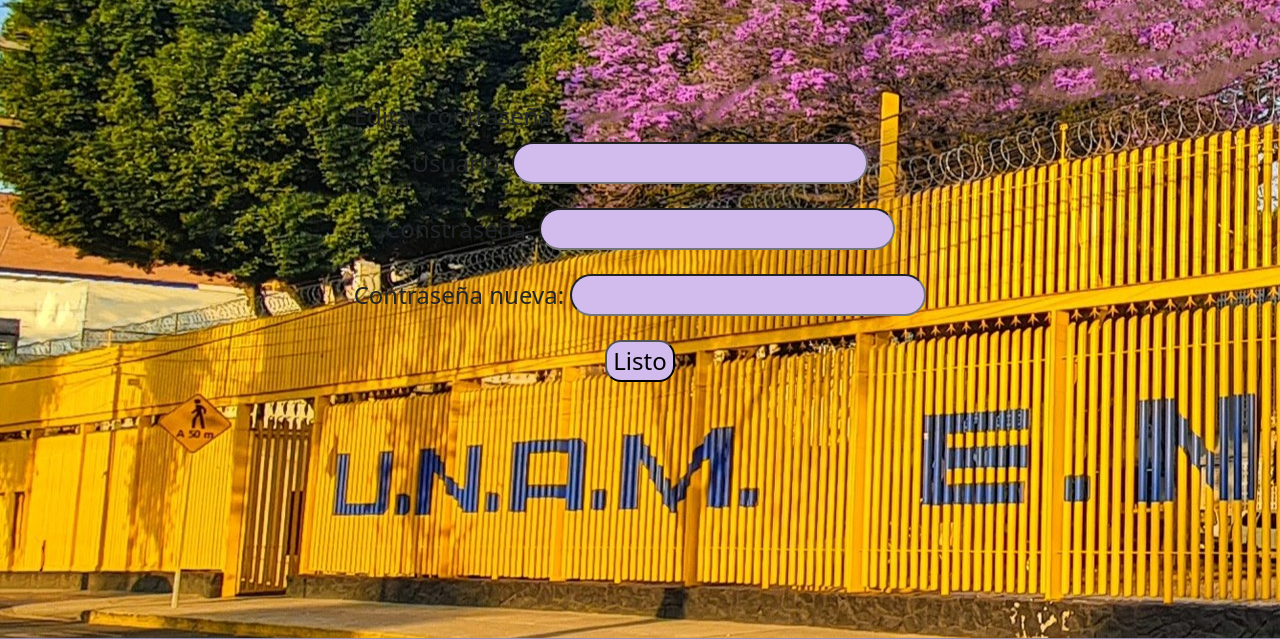
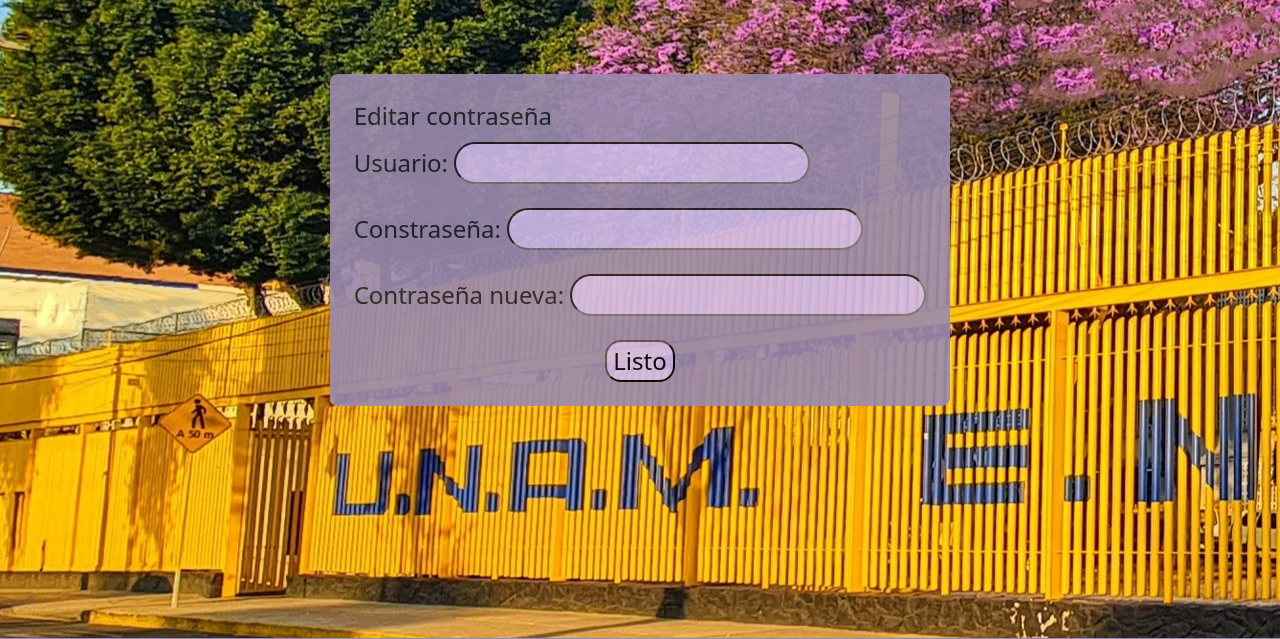
Before and after one commit to JimenaM4/Servicio-Social, a PHP site: template Templates/cambiarContrasena.html in a window 1280 px wide. Shown: the part 82-721 px from the top of the page. Run offline with PHP 8.4, Linux system fonts and the light colour scheme; the template is opened without the code that fills it, so the values that code supplies are empty.

Commit message:
Feat: Funciones edición contraseña

```diff
--- a/Dynamics/js/admin.js
+++ b/Dynamics/js/admin.js
@@ -1,6 +1,7 @@
 window.addEventListener("load", ()=>{
     const crear = document.getElementById("user2");
     const borrar = document.getElementById("user3");
+    const contrasena = document.getElementById("user4");
 
     crear.addEventListener("click", ()=>{
         location.href="./crearAdmin.html";
@@ -10,4 +11,8 @@
         location.href="./borrarAdmin.html";
     });
 
+    contrasena.addEventListener("click", ()=>{
+        location.href="./cambiarContrasena.html"
+    });
+
 });
--- a/Statics/Styles/admin.css
+++ b/Statics/Styles/admin.css
@@ -17,6 +17,25 @@
     opacity:0.9;
     background-color: #9b8baf;
 }
+
+#cambiar{
+    width: max-content;
+    height: max-content;
+    padding: 1.5rem;
+    border-radius: 0.5rem;
+    opacity:0.9;
+    background-color: #9b8baf;
+    align-items: start;
+    justify-content: start;
+}
+
+#centrar{
+
+    align-items: start;
+    justify-content: space-between;
+}
+
+
 #formulario{
     height: 60vh;
     display: flex;
@@ -37,4 +56,5 @@
     width: min-content;
     border-radius: 1rem;
     background-color: #d2bced;
+    align-self: center;
 }
```
